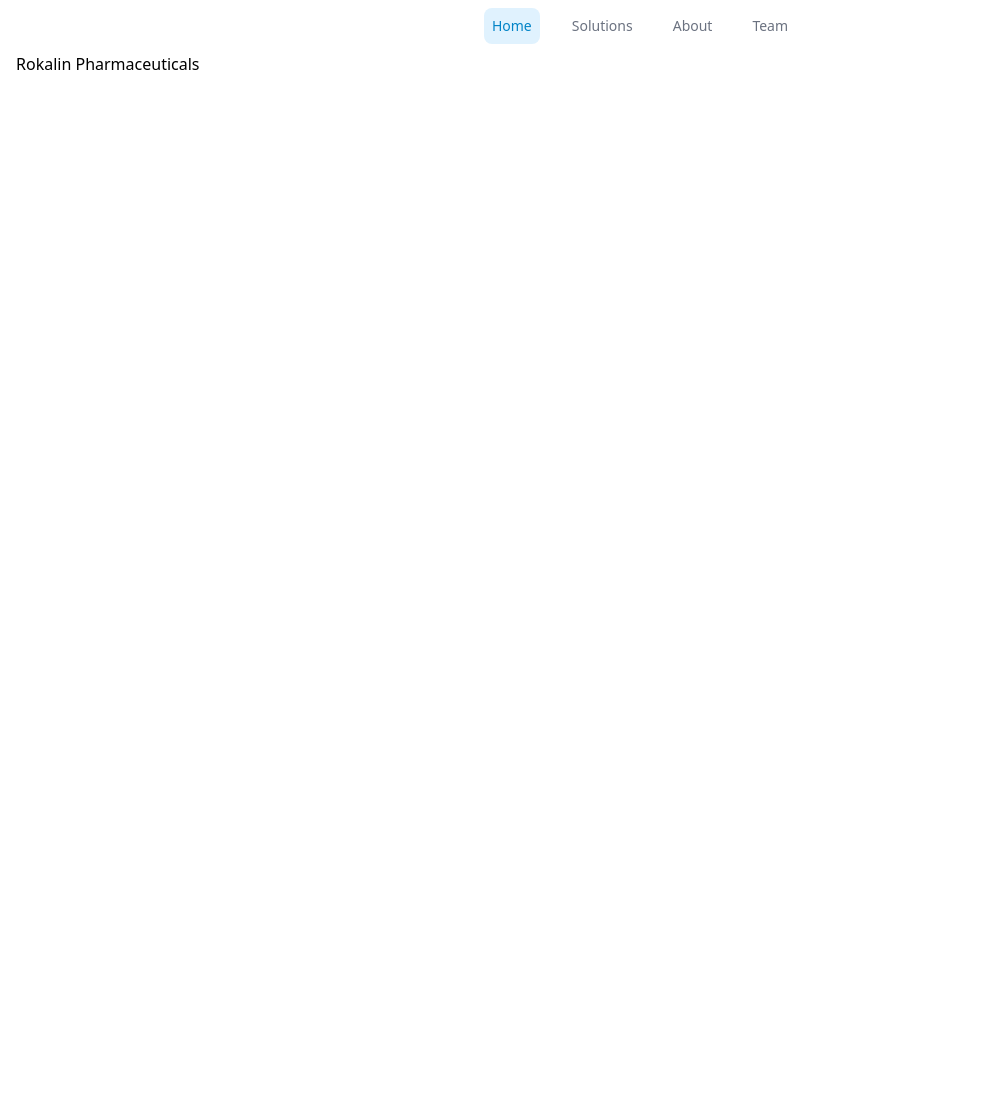
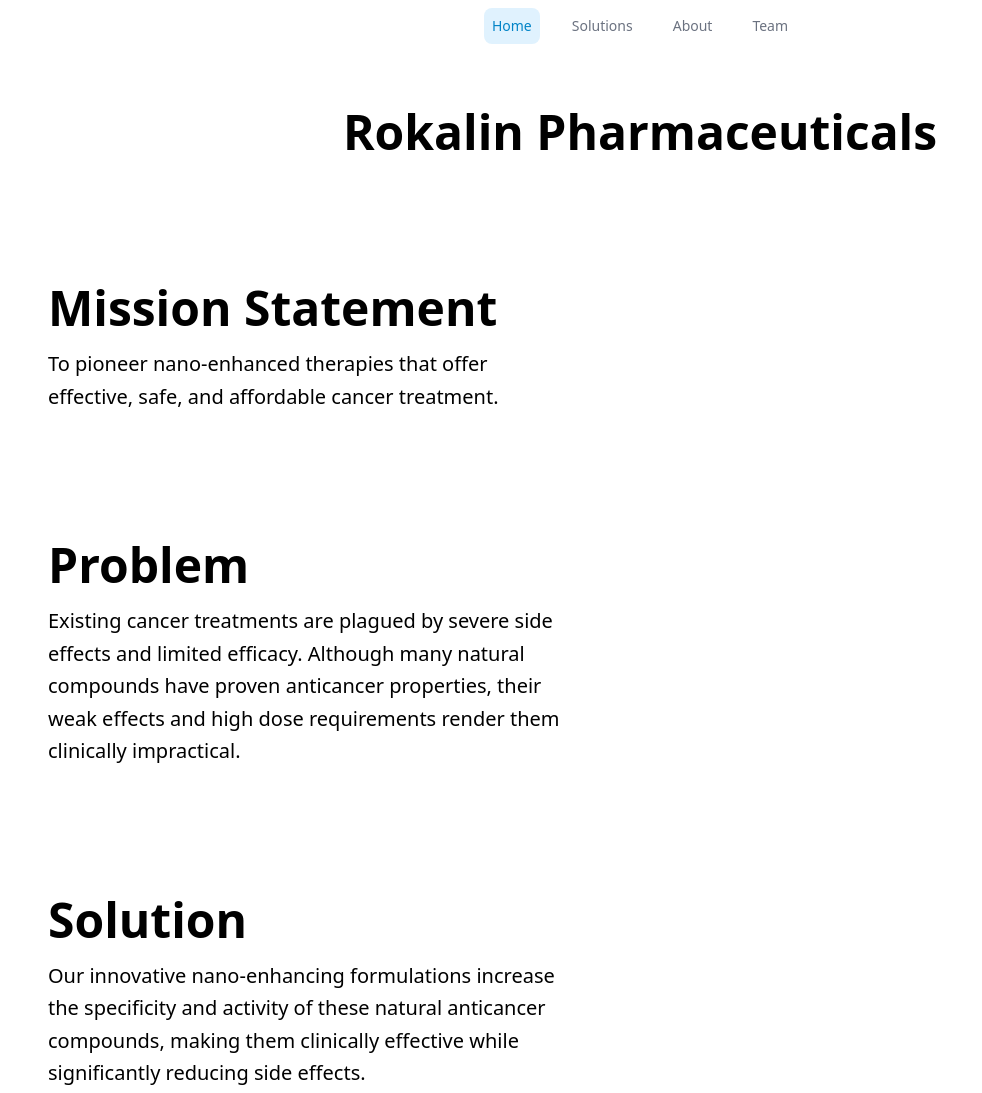
Before and after one commit to rokalin/rokalin-webpage, an Astro site: page / in a window 1280 px wide. Shown: the top 1093 px of the page, without its empty margins (0-982 px from the left). Before the commit the page ends 800 px from the top, so only its background shows below. Built offline with nearby package versions, Linux system fonts and the light colour scheme; Astro itself is replaced by a stand-in of ours.

Commit message:
add home page banners

```diff
--- /dev/null
+++ b/src/components/Banner.astro
@@ -0,0 +1,21 @@
+---
+interface Props {
+  title: string
+  body: string
+}
+
+const { title, body } = Astro.props;
+---
+
+<section class="relative bg-cover bg-center bg-no-repeat">
+  <div class="relative mx-auto max-w-screen-xl px-4 py-16 sm:px-6 lg:flex lg:items-center lg:px-8">
+    <div class="max-w-xl text-left">
+      <h2 class="text-3xl font-extrabold sm:text-5xl">
+	{title}
+      </h2>
+      <p class="mt-4 max-w-lg sm:text-xl/relaxed">
+	{body}
+      </p>
+    </div>
+  </div>
+</section>
--- a/src/pages/index.astro
+++ b/src/pages/index.astro
@@ -1,7 +1,12 @@
 ---
 import Base from '../layouts/Base.astro';
+import Banner from '../components/Banner.astro';
 ---
 
 <Base title="Rokalin Pharmaceuticals">
-	<h1>Rokalin Pharmaceuticals</h1>
+	<h1 class="text-5xl font-extrabold text-center my-16">Rokalin Pharmaceuticals</h1>
+	<Banner title="Mission Statement" body="To pioneer nano-enhanced therapies that offer effective, safe, and affordable cancer treatment." />
+	<Banner title="Problem" body="Existing cancer treatments are plagued by severe side effects and limited efficacy. Although many natural compounds have proven anticancer properties, their weak effects and high dose requirements render them clinically impractical." />
+	<Banner title="Solution" body="Our innovative nano-enhancing formulations increase the specificity and activity of these natural anticancer compounds, making them clinically effective while significantly reducing side effects." />
+	<Banner title="Market Opportunity" body="The global cancer treatment market is projected to reach $520 billion by 2033, presenting a substantial opportunity for our advanced nanoformulated therapies." />
 </Base>
```
